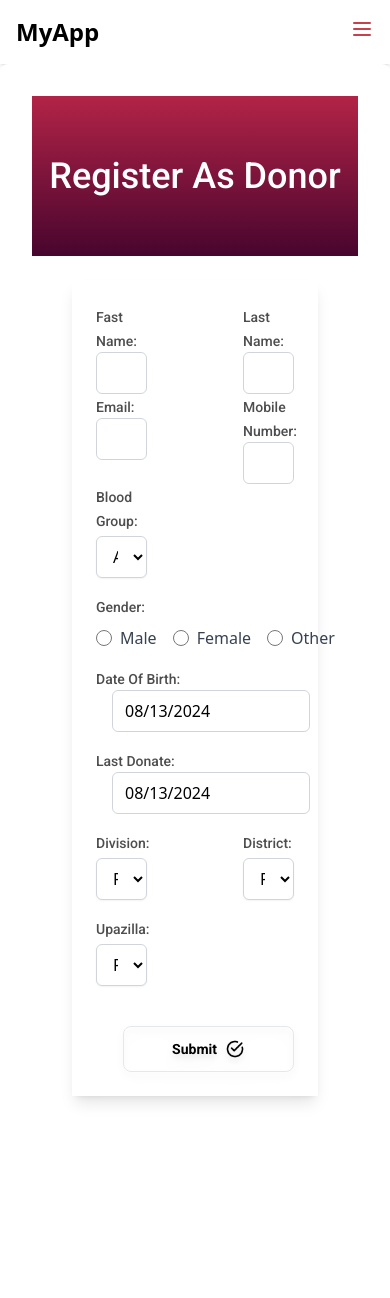
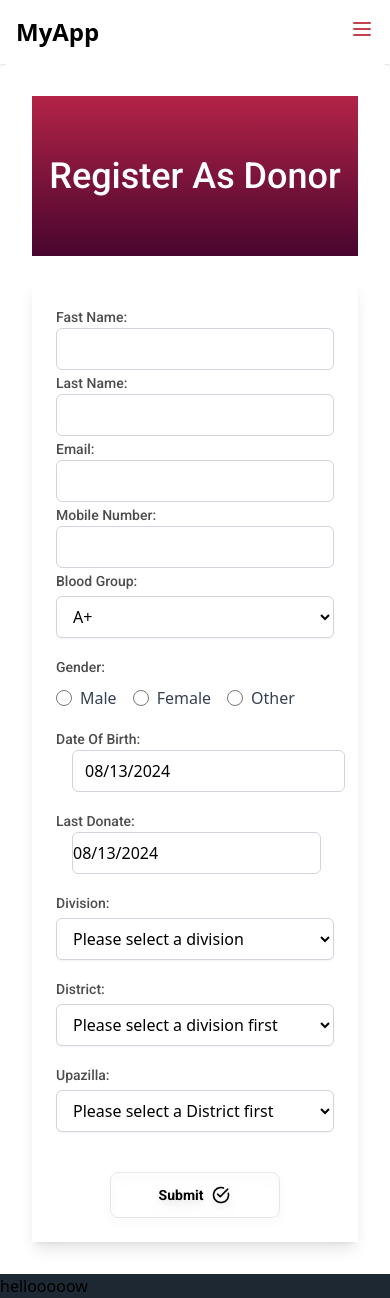
Before and after one commit to rifatjayed/Blood_Donation, a React (Vite) app: page /Register in a window 390 px wide. Before the commit the page ends 1128 px from the top, so only its background shows below. Built offline with nearby package versions, Linux system fonts and the light colour scheme.

Commit message:
register page responsive done

```diff
--- a/src/components/Hero.jsx
+++ b/src/components/Hero.jsx
@@ -5,13 +5,13 @@ import BackgroundImg from "../assets/img/bggg.png";
 const Hero = () => {
   return (
     <div>
-      <section className=" h-screen  ">
+      <section className=" h-screen  my-12">
         {/* grid grid-cols-3 */}
         <div className=" flex ">
-          <div className="">
+          <div className="hidden md:block">
             <img className="w-4/5" src={BackgroundImg} alt="" />
           </div>
-          <div className="p-8 text-right w-[45%] mr-4">
+          <div className="p-8 text-left md:text-right w-full md:w-[45%]  mr-4">
             <h3 className="text-[#3C3C3C] font-roboto font-bold text-5xl mb-5">
               Save Life Donate <br /> Blood
             </h3>
@@ -25,7 +25,7 @@ const Hero = () => {
             </p>
             <a
               href="#learn-more"
-              className="bg-black font-roboto  text-white font-bold text-3xl py-4 px-9 rounded-lg"
+              className="bg-black font-roboto  text-white font-bold text-3xl py-1 px-4 md:py-4 md:px-9 rounded-lg"
             >
               Get Blood Now
             </a>
@@ -33,17 +33,12 @@ const Hero = () => {
         </div>
       </section>
 
-      <section className="mx-[50px]  my-24">
+      <section className="mx-2 md:mx-[50px]  my-24 ">
         <div className="mx-[50px] pb-20 pt-10">
           <h2 className="font-roboto font-bold	text-4xl	my-[30px]">
             Our Mission
           </h2>
           <p className="text-[#3C3C3C] font-roboto font-light ">
-            {/* "Our mission is to create a seamless platform where those in need of
-            blood can quickly connect with life-saving donors. We strive to
-            empower individuals to register as donors and contribute to a
-            healthier, more connected community, making blood donations more
-            accessible and efficient for everyone." */}
             "Our mission is to create a seamless platform where those in need of
             blood can quickly and easily connect with life-saving donors. We are
             committed to making the process of finding and donating blood
@@ -65,21 +60,21 @@ const Hero = () => {
         </div>
       </section>
 
-      <section className="mx-[50px]">
+      <section className="md:mx-[50px]">
         <div className="mx-[50px]">
           <h2 className="font-roboto font-bold	text-4xl	my-[30px]">Find Blood</h2>
           <Search></Search>
         </div>
       </section>
 
-      <section className="mx-[50px] my-[100px]">
-        <div className="mx-[50px] flex justify-center items-center">
-          <div className="w-2/5">
-            <h2 className="font-roboto font-bold	text-4xl	my-[30px]">
+      <section className="md:mx-[50px] md:my-[100px]">
+        <div className="md:mx-[50px] md:flex md:justify-center md:items-center overflow-hidden ">
+          <div className="w-full md:w-2/5 ">
+            <h2 className="font-roboto font-bold	text-4xl	my-[30px]  flex justify-center items-center md:justify-start">
               Testimonials
             </h2>
           </div>
-          <div className="flex gap-4 w-3/5">
+          <div className="flex flex-col md:flex-row gap-8 md:w-3/5">
             <div className="w-80 h-60 p-10 bg-white rounded-lg shadow-md ">
               <h2>Name</h2>
               <h5>Designation</h5>
@@ -100,6 +95,26 @@ const Hero = () => {
           </div>
         </div>
       </section>
+
+      <section className="md:mx-[50px] md:my-16">
+        <div className="mx-[50px]">
+          <h2 className="font-roboto font-bold	text-4xl	my-[30px] sm:flex sm:justify-center sm:items-center md:justify-start">
+            Blog
+          </h2>
+
+          <div className="grid md:grid-cols-3 md:gap-4">
+            <div className="w-80 h-96 bg-white rounded-lg shadow-md p-4">
+              This is blog 1
+            </div>
+            <div className="w-80 h-96 bg-white rounded-lg shadow-md p-4">
+              This is blog 2
+            </div>
+            <div className="w-80 h-96 bg-white rounded-lg shadow-md p-4">
+              This is blog 3
+            </div>
+          </div>
+        </div>
+      </section>
     </div>
   );
 };
--- a/src/components/Search.jsx
+++ b/src/components/Search.jsx
@@ -1,7 +1,6 @@
 import { useEffect, useState } from "react";
 import divisiondistrict from "../assets/division";
 import { Link } from "react-router-dom";
-
 
 const Search = () => {
   const [divisionIdx, setDivisionIdx] = useState(-1);
@@ -26,7 +25,7 @@ const Search = () => {
 
   return (
     <div className="flex items-center justify-center  ">
-      <div className=" w-5/6		 bg-white p-8 rounded-lg shadow-md">
+      <div className=" md:w-5/6		 bg-white p-4 md:p-8 rounded-lg shadow-md">
         <form
           action=""
           className="grid grid-cols-1 md:grid-cols-2 lg:grid-cols-5 gap-2 "
--- /dev/null
+++ b/src/components/pages/Footer.jsx
@@ -0,0 +1,9 @@
+import React from "react";
+
+const Footer = () => {
+  return <section className="bg-[#1E2833]">
+<h1>hellooooow</h1>
+  </section>;
+};
+
+export default Footer;
--- a/src/components/pages/Home.jsx
+++ b/src/components/pages/Home.jsx
@@ -3,12 +3,14 @@ import Menubar from "../Menubar";
 import Hero from "../Hero";
 import { Outlet } from "react-router-dom";
 import Search from "../Search";
+import Footer from "./Footer";
 
 const Home = () => {
   return (
     <div>
       <Menubar></Menubar>
       <Outlet></Outlet>
+      <Footer></Footer>
     </div>
   );
 };
--- a/src/components/pages/RegisterPage.jsx
+++ b/src/components/pages/RegisterPage.jsx
@@ -72,9 +72,9 @@ const RegisterPage = () => {
           </h2>
         </div>
 
-        <div className="mx-10 p-6 shadow-lg">
+        <div className="md:mx-10 p-6 shadow-lg">
           <form onSubmit={handleSubmit}>
-            <div className="grid grid-cols-2 gap-24">
+            <div className="grid  md:grid-cols-2 md:gap-24">
               <div>
                 <label
                   className="text-sm font-medium font-roboto text-[#4D4D4D] mb-2 text-left"
@@ -110,7 +110,7 @@ const RegisterPage = () => {
               </div>
             </div>
 
-            <div className="grid grid-cols-2 gap-24">
+            <div className="grid md:grid-cols-2 md:gap-24">
               <div>
                 <label
                   className=" text-sm font-medium font-roboto text-[#4D4D4D] mb-2 text-left"
@@ -146,7 +146,7 @@ const RegisterPage = () => {
               </div>
             </div>
 
-            <div className="grid grid-cols-2 gap-24">
+            <div className="grid md:grid-cols-2 md:gap-24">
               <div className="mb-4">
                 <label className=" text-sm font-medium font-roboto text-[#4D4D4D] text-left">
                   Blood Group:
@@ -236,7 +236,7 @@ const RegisterPage = () => {
                 Last Donate:
               </label>
               <DatePicker
-                className="w-full px-3 py-2 mb-4 ms-4 border border-gray-300 rounded-md focus:outline-none  focus:border-red-500"
+                className="w-full md:px-3 py-2 mb-4 ms-4 border border-gray-300 rounded-md focus:outline-none  focus:border-red-500"
                 selected={formData.lastDonate}
                 //   onSelect={handleDateSelect}
                 onChange={(date) => {
@@ -248,7 +248,7 @@ const RegisterPage = () => {
               />
             </div>
 
-            <div className="grid grid-cols-2 gap-24">
+            <div className="grid md:grid-cols-2 md:gap-24">
               <div className="mb-4">
                 <label className=" text-sm font-medium font-roboto text-[#4D4D4D] text-left">
                   Division:
@@ -315,7 +315,7 @@ const RegisterPage = () => {
               </div>
             </div>
 
-            <div className="grid grid-cols-2 gap-24">
+            <div className="grid md:grid-cols-2 md:gap-24">
               <div className="mb-4">
                 <label className="text-sm font-medium font-roboto text-[#4D4D4D] text-left">
                   Upazilla:
@@ -347,7 +347,7 @@ const RegisterPage = () => {
               <div></div>
             </div>
 
-            <div className="mt-6 flex justify-end ">
+            <div className="mt-6 flex md:justify-end justify-center ">
               <button
                 type="submit"
                 className="flex  border drop-shadow-lg px-12 py-3 font-roboto  text-black font-bold text-sm rounded-lg"
```
